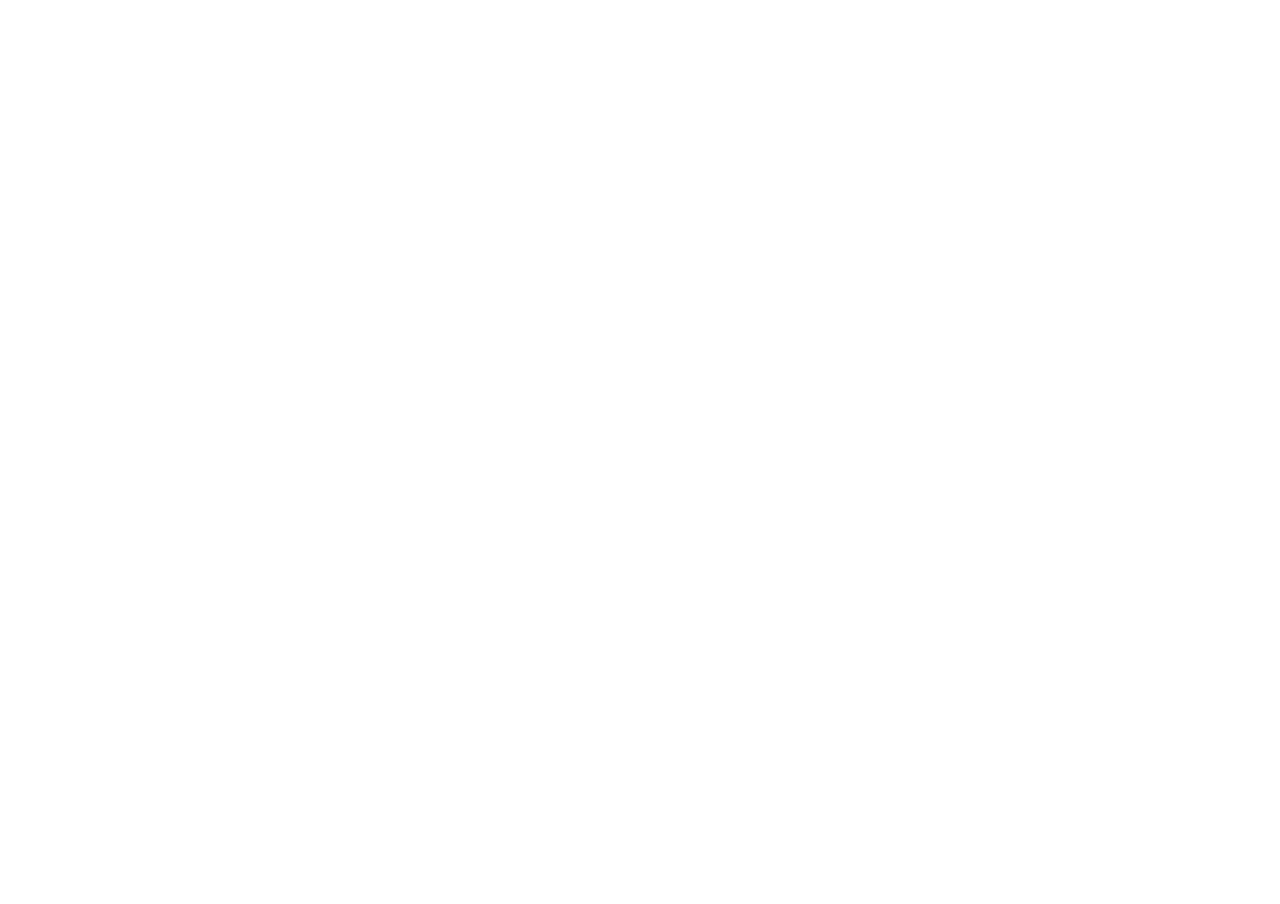
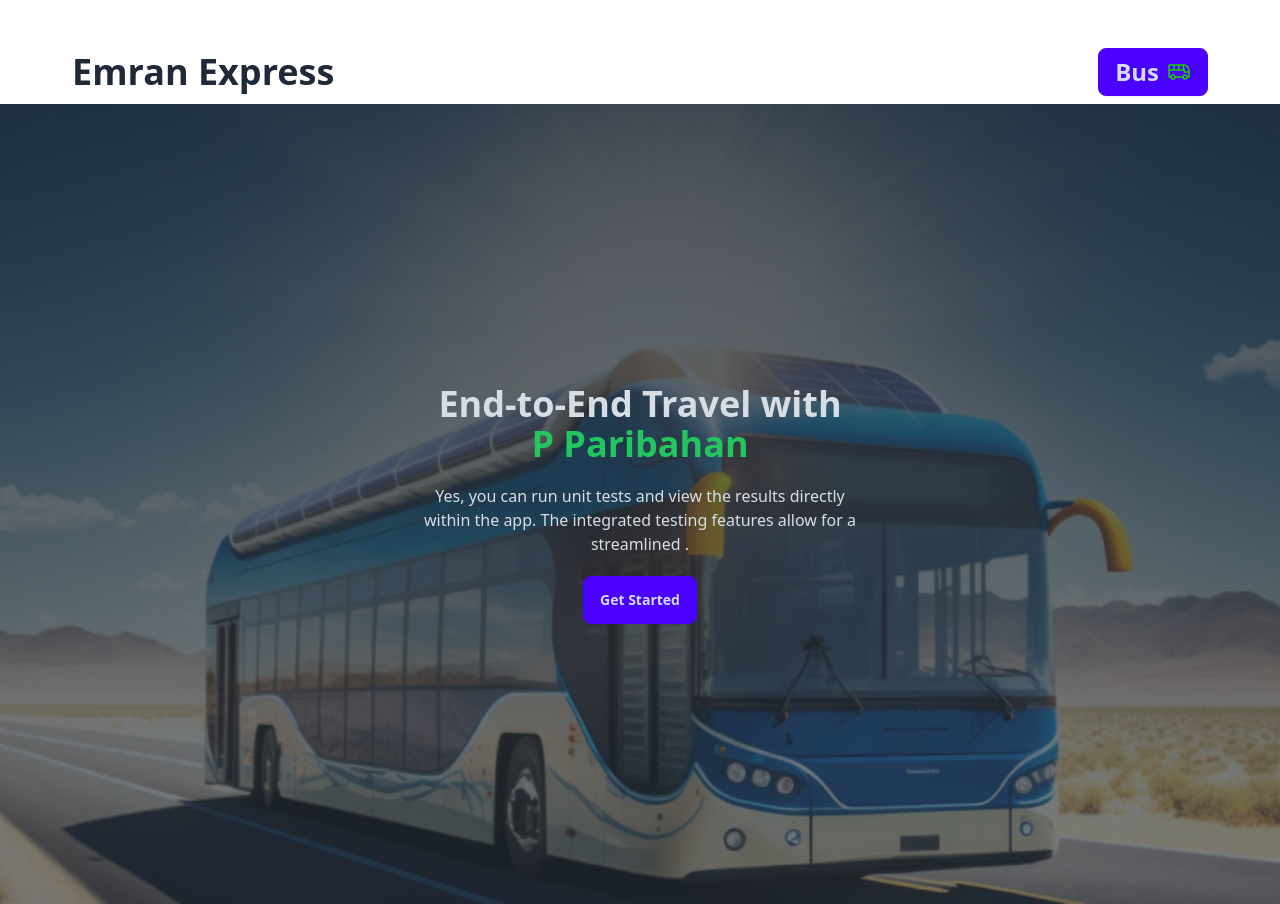
Before and after one commit to emran23699/Bus-Ticket, a plain HTML site: page index.html in a window 1280 px wide. Before the commit the page ends 800 px from the top, so only its background shows below. Drawn offline with nearby package versions, Linux system fonts and the light colour scheme.

Commit message:
main related content

```diff
--- a/index.html
+++ b/index.html
@@ -19,16 +19,35 @@
 
 <body>
     <!------------- nav related ------------------>
-    <header>
+    <header class="mr-16 ml-16 pt-10">
         <nav>
-
+            <div class="navbar ">
+                <div class="flex-1 ">
+                    <h1 class="text-4xl font-bold">Emran Express</h1>
+                </div>
+                <div class="flex gap-2 text-2xl btn btn-primary">
+                    <h2>Bus</h2>
+                    <img src="images/bus-icon.png" alt="">
+                </div>
+            </div>
         </nav>
     </header>
     <!--------------main content--------->
     <main>
 
         <section>
-
+            <div class="hero min-h-screen" style="background-image: url(images/banner.png);">
+                <div class="hero-overlay bg-opacity-60"></div>
+                <div class="hero-content text-center text-neutral-content">
+                    <div class="max-w-md">
+                        <h1 class="mb-5 text-4xl font-bold">End-to-End Travel with <br> <span class="text-green-500">P
+                                Paribahan</span></h1>
+                        <p class="mb-5">Yes, you can run unit tests and view the results directly within the app. The
+                            integrated testing features allow for a streamlined .</p>
+                        <button class="btn btn-primary">Get Started</button>
+                    </div>
+                </div>
+            </div>
         </section>
 
         <!----------Best offers Related content------->
```
